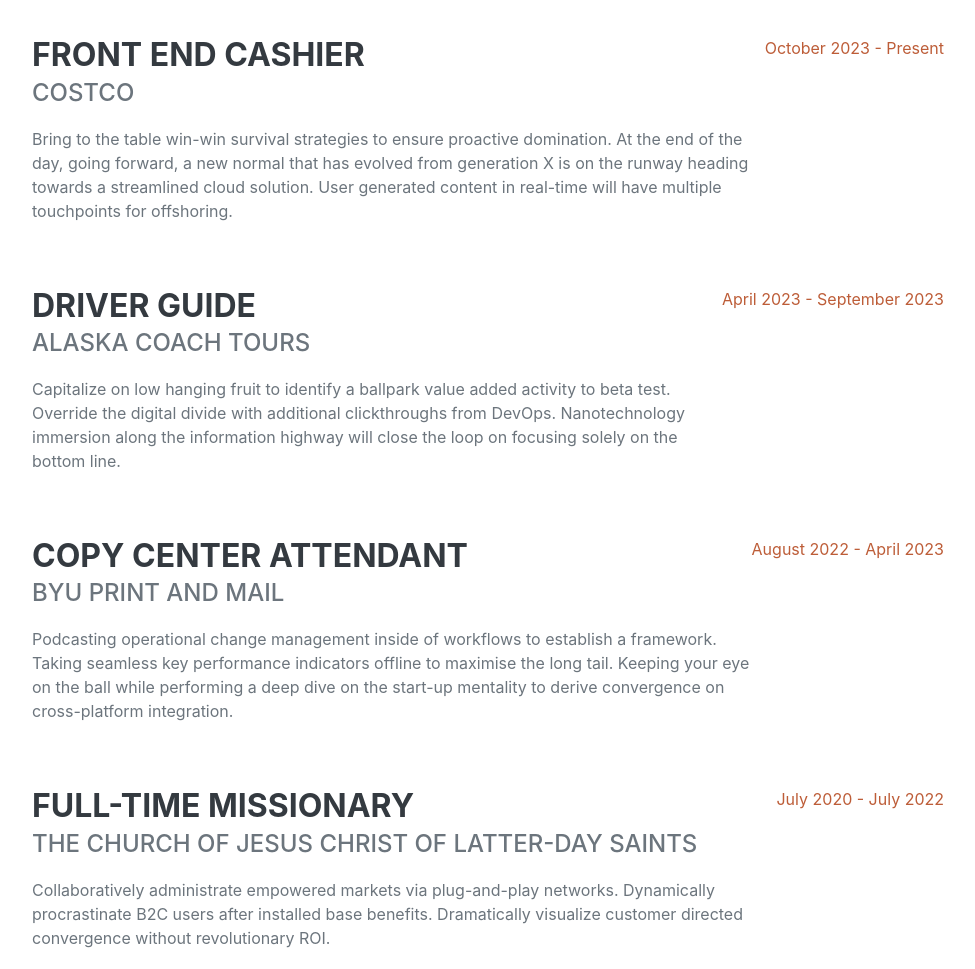
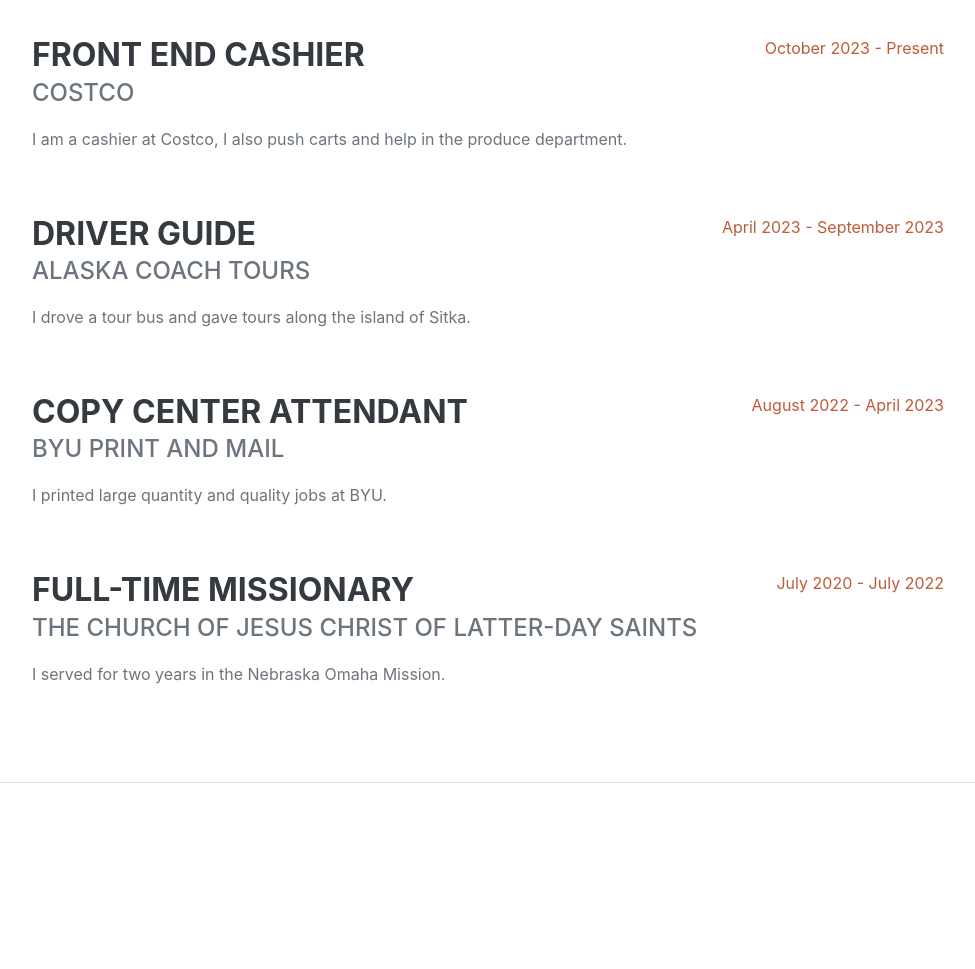
Before and after one commit to nateblick/IS201, a plain HTML site: page index.html in a window 1280 px wide. Shown: the part 960-1929 px from the top of the page, without its empty margins (288-1263 px from the left). Drawn offline with nearby package versions, Linux system fonts and the light colour scheme; a web font is replaced by a local one.

Commit message:
Add files via upload

```diff
--- a/index.html
+++ b/index.html
@@ -65,7 +65,7 @@
                         <div class="flex-grow-1">
                             <h3 class="mb-0">Front End Cashier</h3>
                             <div class="subheading mb-3">Costco</div>
-                            <p>Bring to the table win-win survival strategies to ensure proactive domination. At the end of the day, going forward, a new normal that has evolved from generation X is on the runway heading towards a streamlined cloud solution. User generated content in real-time will have multiple touchpoints for offshoring.</p>
+                            <p>I am a cashier at Costco, I also push carts and help in the produce department.</p>
                         </div>
                         <div class="flex-shrink-0"><span class="text-primary">October 2023 - Present</span></div>
                     </div>
@@ -73,7 +73,7 @@
                         <div class="flex-grow-1">
                             <h3 class="mb-0">Driver Guide</h3>
                             <div class="subheading mb-3">Alaska Coach Tours</div>
-                            <p>Capitalize on low hanging fruit to identify a ballpark value added activity to beta test. Override the digital divide with additional clickthroughs from DevOps. Nanotechnology immersion along the information highway will close the loop on focusing solely on the bottom line.</p>
+                            <p>I drove a tour bus and gave tours along the island of Sitka.</p>
                         </div>
                         <div class="flex-shrink-0"><span class="text-primary">April 2023 - September 2023</span></div>
                     </div>
@@ -81,7 +81,7 @@
                         <div class="flex-grow-1">
                             <h3 class="mb-0">Copy Center Attendant</h3>
                             <div class="subheading mb-3">BYU Print and Mail</div>
-                            <p>Podcasting operational change management inside of workflows to establish a framework. Taking seamless key performance indicators offline to maximise the long tail. Keeping your eye on the ball while performing a deep dive on the start-up mentality to derive convergence on cross-platform integration.</p>
+                            <p>I printed large quantity and quality jobs at BYU.</p>
                         </div>
                         <div class="flex-shrink-0"><span class="text-primary">August 2022 - April 2023</span></div>
                     </div>
@@ -89,7 +89,7 @@
                         <div class="flex-grow-1">
                             <h3 class="mb-0">Full-time missionary</h3>
                             <div class="subheading mb-3">The Church of Jesus Christ of Latter-day Saints</div>
-                            <p>Collaboratively administrate empowered markets via plug-and-play networks. Dynamically procrastinate B2C users after installed base benefits. Dramatically visualize customer directed convergence without revolutionary ROI.</p>
+                            <p>I served for two years in the Nebraska Omaha Mission.</p>
                         </div>
                         <div class="flex-shrink-0"><span class="text-primary">July 2020 - July  2022</span></div>
                     </div>
@@ -152,5 +152,6 @@
         <script src="https://cdn.jsdelivr.net/npm/bootstrap@5.2.3/dist/js/bootstrap.bundle.min.js"></script>
         <!-- Core theme JS-->
         <script src="js/scripts.js"></script>
+        <p><a href="football.html" class="style4">Go to Football Page</a></p>
     </body>
 </html>
```
